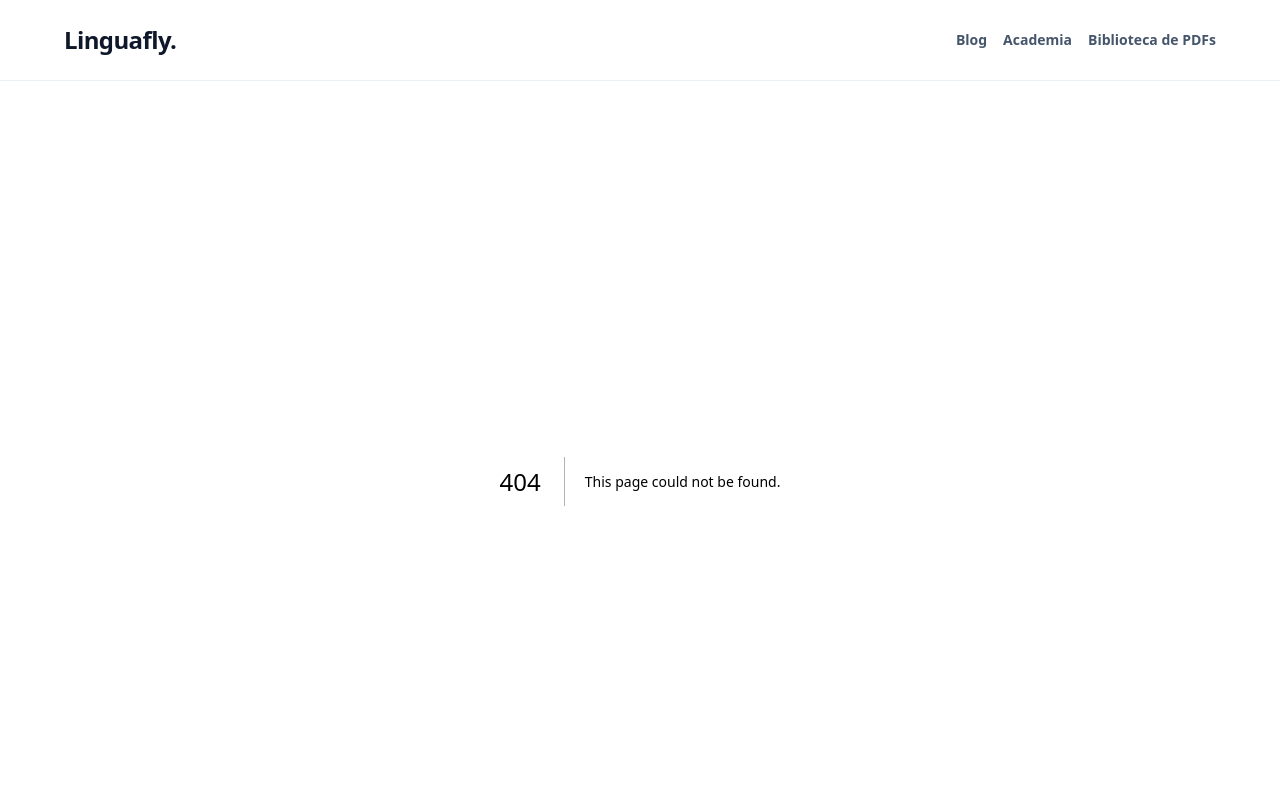
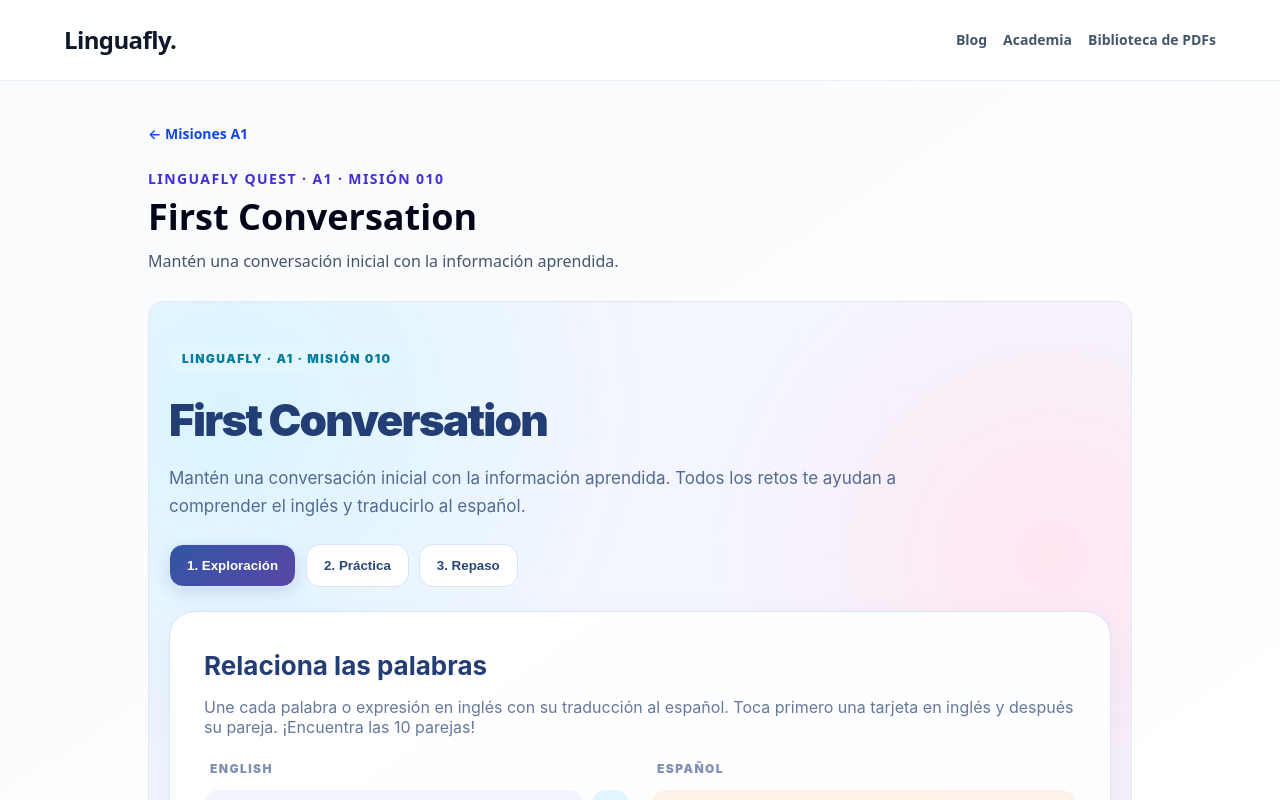
Before and after one commit to linguafly6-ui/linguaflynew2, a Next.js app: page /academia/a1/010 in a window 1280 px wide. Before the commit this address had no page. Shown: the top 800 px of the page. Built offline with nearby package versions, Linux system fonts and the light colour scheme.

Commit message:
Add A1 mission route 010

```diff
--- /dev/null
+++ b/app/academia/a1/010/page.tsx
@@ -0,0 +1,3 @@
+import Link from "next/link";
+export const metadata={title:"First Conversation · Misión 010 · Linguafly A1",description:"Mantén una conversación inicial con la información aprendida."};
+export default function MissionPage(){return <main className="mx-auto min-h-[70vh] max-w-5xl px-5 py-10"><section className="mb-7"><Link href="/academia/a1" className="text-sm font-semibold text-blue-700">← Misiones A1</Link><p className="mt-6 text-sm font-extrabold uppercase tracking-widest text-indigo-700">Linguafly Quest · A1 · Misión 010</p><h1 className="mt-2 text-4xl font-black text-slate-950">First Conversation</h1><p className="mt-3 text-slate-600">Mantén una conversación inicial con la información aprendida.</p></section><iframe title="Misión 010 · First Conversation" src="/missions/a1/010/index.html" className="h-[1100px] w-full rounded-2xl border border-slate-200 bg-white"/></main>}
```
